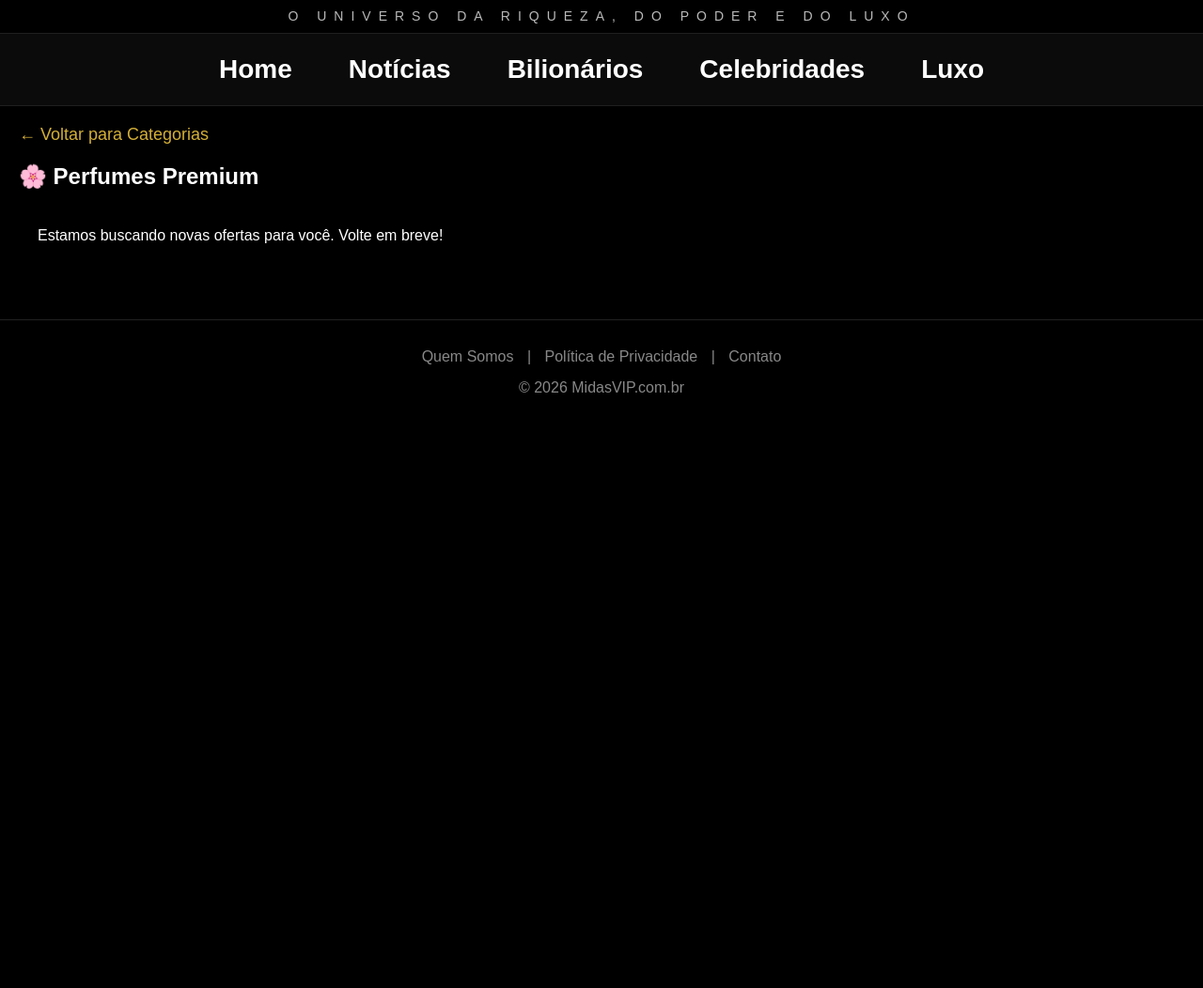
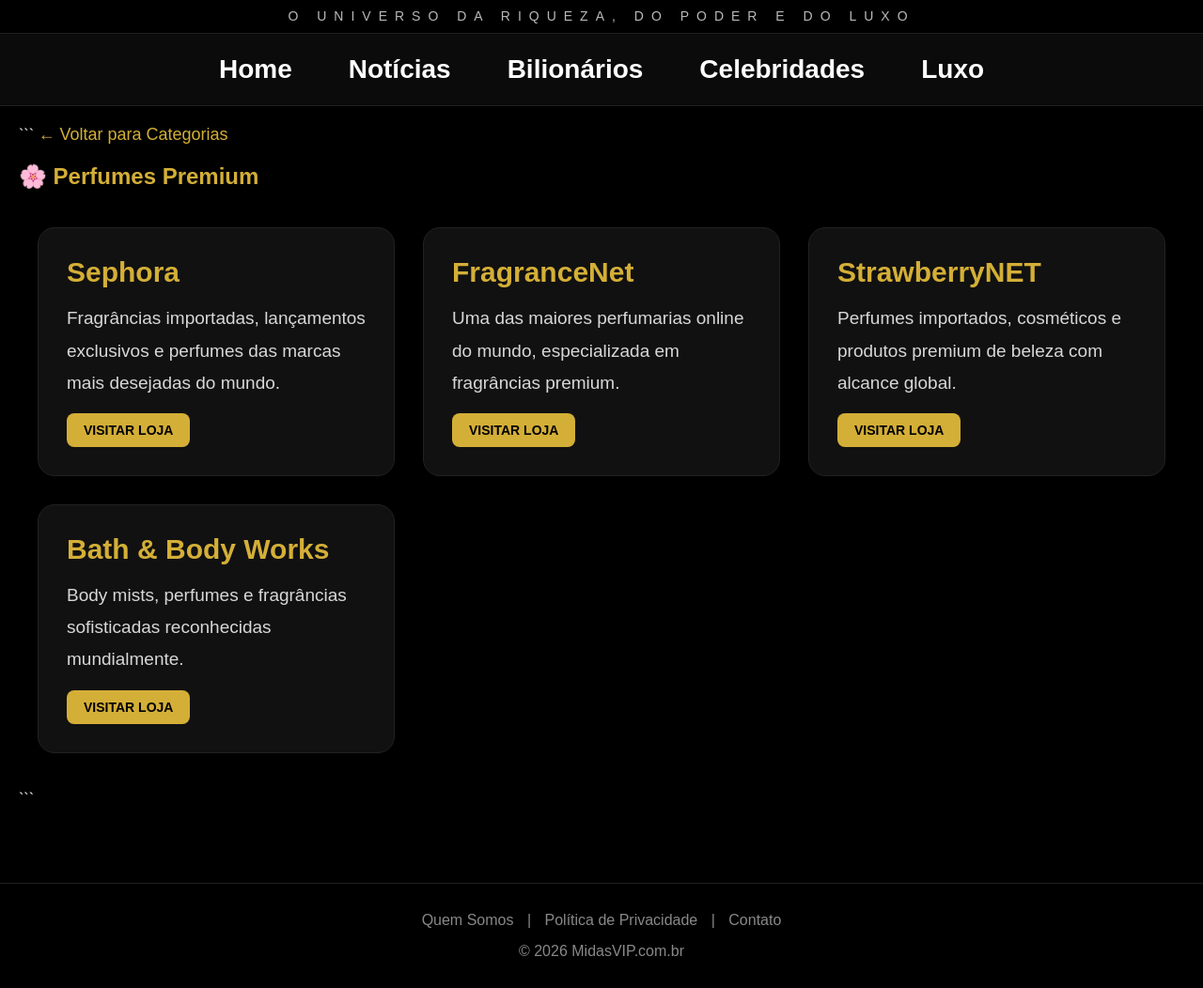
Before and after one commit to roney-midasvip/midasvip, a Flask app: page /perfumes in a window 1280 px wide. Shown: the part 384-1436 px from the top of the page at 94% size. Before the commit the page ends 802 px from the top, so only its background shows below. Run offline with Flask 3, Linux system fonts and the light colour scheme; data that the repository does not hold is empty.

Commit message:
Update perfumes.html

````diff
--- a/templates/perfumes.html
+++ b/templates/perfumes.html
@@ -6,50 +6,72 @@
 
 <div style="max-width: 1400px; margin: 20px auto; padding: 0 20px;">
 
+```
 <a href="/midasvip-select"
-       style="color: #d4af37; text-decoration: none; font-size: 18px; display: inline-block; margin-bottom: 20px;">
+   style="color:#d4af37;text-decoration:none;font-size:18px;display:inline-block;margin-bottom:20px;">
    ← Voltar para Categorias
 </a>
 
-    <h2>🌸 Perfumes Premium</h2>
+<h2 style="color:#d4af37;margin-bottom:30px;">
+    🌸 Perfumes Premium
+</h2>
 
 <div class="grid">
 
-        {% for item in produtos %}
+    <div class="card">
+        <h3>Sephora</h3>
+        <p>
+            Fragrâncias importadas, lançamentos exclusivos e
+            perfumes das marcas mais desejadas do mundo.
+        </p>
+        <a href="https://www.sephora.com.br/perfumes"
+           target="_blank"
+           class="btn">
+           VISITAR LOJA
+        </a>
+    </div>
 
     <div class="card">
-
-            {% if item.images %}
-            <img src="{{ item.images[0].url }}"
-                 alt="{{ item.name }}"
-                 style="width:100%; max-height:250px; object-fit:contain;">
-            {% endif %}
-
-            <h3>{{ item.name }}</h3>
-
-            {% if item.options and item.options[0].pricing %}
+        <h3>FragranceNet</h3>
         <p>
-                <strong>
-                    R$ {{ "%.2f"|format(item.options[0].pricing[0].price) }}
-                </strong>
+            Uma das maiores perfumarias online do mundo,
+            especializada em fragrâncias premium.
         </p>
-            {% endif %}
-
-            <a href="{{ item.url }}"
+        <a href="https://www.fragrancenet.com"
            target="_blank"
            class="btn">
-               VER DETALHES
+           VISITAR LOJA
         </a>
+    </div>
+
+    <div class="card">
+        <h3>StrawberryNET</h3>
+        <p>
+            Perfumes importados, cosméticos e produtos
+            premium de beleza com alcance global.
+        </p>
+        <a href="https://www.strawberrynet.com"
+           target="_blank"
+           class="btn">
+           VISITAR LOJA
+        </a>
+    </div>
+
+    <div class="card">
+        <h3>Bath & Body Works</h3>
+        <p>
+            Body mists, perfumes e fragrâncias sofisticadas
+            reconhecidas mundialmente.
+        </p>
+        <a href="https://www.bathandbodyworks.com"
+           target="_blank"
+           class="btn">
+           VISITAR LOJA
+        </a>
+    </div>
 
 </div>
-
-        {% else %}
-
-        <p>Estamos buscando novas ofertas para você. Volte em breve!</p>
-
-        {% endfor %}
-
-    </div>
+```
 
 </div>
 
````
Lines whose indentation alone changed are shown as unchanged.
